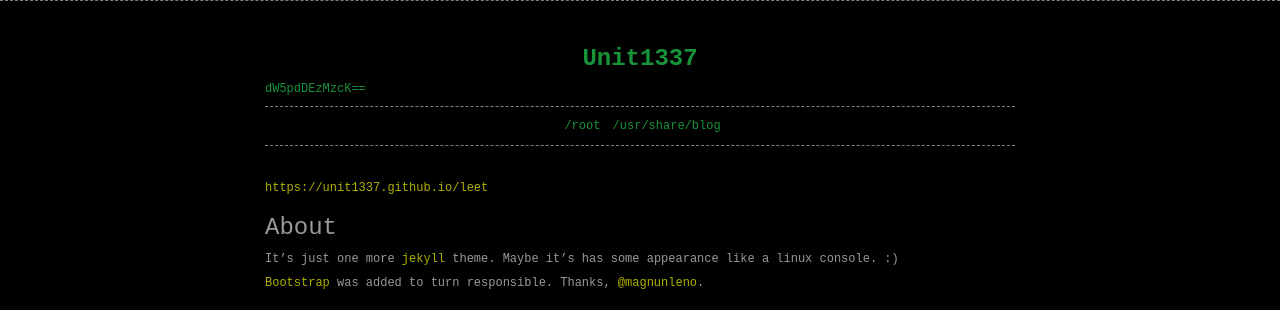
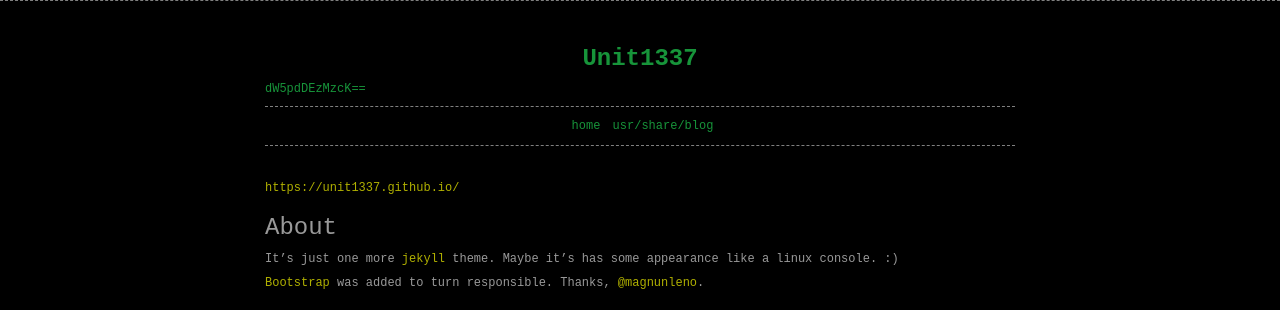
Before and after one commit to unit1337/unit1337.github.io, a Jekyll site: the page built from index.md, in a window 1280 px wide. Shown: the top 310 px of the page. Built offline with Jekyll 4.4.1, drawn with Linux system fonts in a browser that asks for light colours.

Commit message:
Initial layout

```diff
--- a/_config.yml
+++ b/_config.yml
@@ -1,7 +1,7 @@
 # Site settings
 title: "Unit1337"
 bye_message: "É nós que pwna hackudão!"
-baseurl: "http://unit1337.github.io/"
+baseurl: "/"
 url: "http://unit1337.github.io/"
 # disqus: gjuniioor
 
@@ -16,7 +16,6 @@ source_code:
 # blog:
 #     server: "wordpress.com"
 #     nick: "gjuniioor"
-# fingerprint_key: "5E12 9ABC C2A9 564B C048  2DF9 D327 0D10 BC71 CF75"
 
 # Build settings
 markdown: kramdown
--- a/_includes/head.html
+++ b/_includes/head.html
@@ -5,8 +5,8 @@
 <!-- The above 3 meta tags *must* come first in the head; any other head content must come *after* these tags -->
 <title>{% if page.title %}{{ page.title }} | {{ site.title }}{% else %}{{ site.title }}{% endif %}</title>
 <!-- Bootstrap -->
-<link rel="stylesheet" href="{{ site.baseurl }}css/bootstrap-3.3.6/css/bootstrap.min.css">
-<link rel="stylesheet" href="{{ site.baseurl }}css/main.css">
-<link rel="shortcut icon" href="{{ site.baseurl }}images/favicon.jpg">
+<link rel="stylesheet" href="{{ site.baseurl }}css/bootstrap-3.3.6/css/bootstrap.min.css" type="text/css" />
+<link rel="stylesheet" href="{{ site.baseurl }}css/main.css" type="text/css" />
+<link rel="shortcut icon" href="{{ site.baseurl }}images/favicon.jpg"/>
 <link rel="alternate" type="application/atom+xml" title="Atom Feed" href="{{ site.baseurl }}feed/">
 </head>
--- a/_includes/menu.html
+++ b/_includes/menu.html
@@ -2,8 +2,8 @@
   <div class="col-lg-8 col-lg-offset-2">
     <div class="menu">
       <ul>
-          <li><a href="{{ site.baseurl }}">/root</a></li>
-          <li><a href="{{ site.baseurl }}blog/">/usr/share/blog</a></li>
+          <li><a href="{{ site.baseurl }}">home</a></li>
+          <li><a href="{{ site.baseurl }}blog/">usr/share/blog</a></li>
       </ul>
     </div>
   </div>
--- a/index.md
+++ b/index.md
@@ -2,7 +2,7 @@
 layout: content
 ---
 
-[https://unit1337.github.io/leet](https://unit1337.github.io/leet)
+[https://unit1337.github.io/](https://unit1337.github.io/)
 
 ### About
 
```
